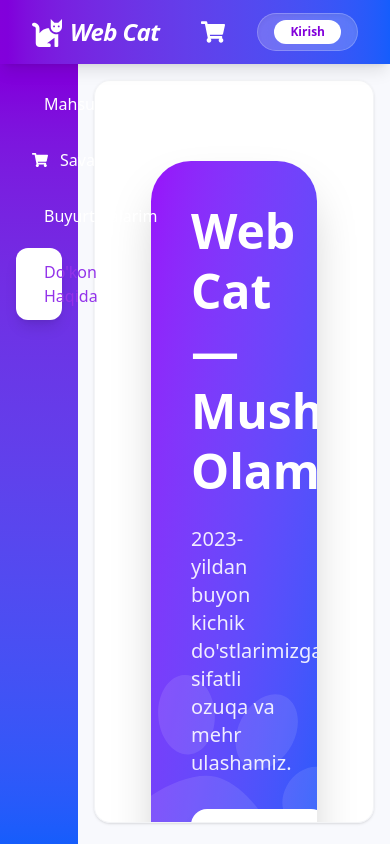
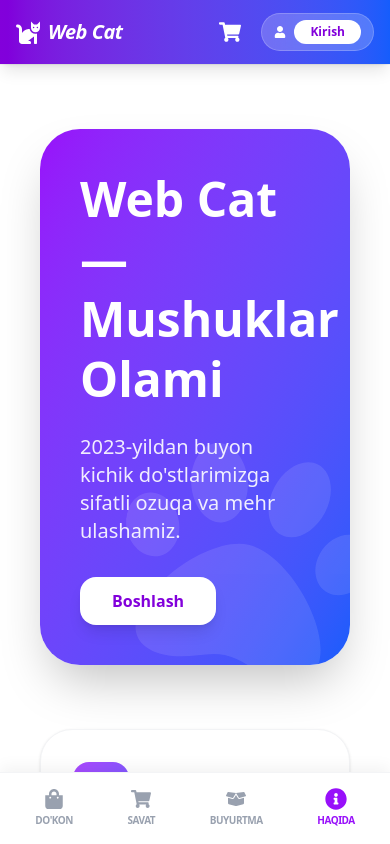
Before and after one commit to webdunyosi/webcat, a React (Vite) app: page /about in a window 390 px wide. Built offline with nearby package versions, Linux system fonts and the light colour scheme.

Commit message:
added sidebar layout

```diff
--- a/src/components/common/Header.jsx
+++ b/src/components/common/Header.jsx
@@ -1,4 +1,4 @@
-import { FaShoppingCart, FaCat } from "react-icons/fa"
+import { FaShoppingCart, FaCat, FaUser } from "react-icons/fa"
 import { useCart } from "../../context/CartContext"
 import { useAuth } from "../../context/AuthContext"
 import { Link, useNavigate } from "react-router-dom"
@@ -18,41 +18,36 @@ const Header = () => {
   }
 
   return (
-    <header className="h-16 bg-gradient-to-r from-purple-700 to-blue-600 text-white flex items-center justify-between px-8 shadow-lg z-50 sticky top-0">
-      <Link to="/" className="flex items-center gap-2 text-2xl font-bold group">
-        <FaCat className="text-3xl group-hover:rotate-12 transition-transform duration-300" />
+    <header className="h-16 bg-gradient-to-r from-purple-700 to-blue-600 text-white flex items-center justify-between px-4 md:px-8 shadow-lg z-[60] sticky top-0">
+      <Link to="/" className="flex items-center gap-2 text-xl md:text-2xl font-bold group">
+        <FaCat className="text-2xl md:text-3xl group-hover:rotate-12 transition-transform duration-300" />
         <span className="tracking-tight italic">Web Cat</span>
       </Link>
 
-      <div className="flex items-center gap-6">
-        <Link
-          to="/cart"
-          className="relative p-2 hover:scale-110 transition-transform"
-        >
-          <FaShoppingCart size={24} />
+      <div className="flex items-center gap-3 md:gap-6">
+        <Link to="/cart" className="relative p-2 hover:scale-110 transition-transform">
+          <FaShoppingCart size={22} className="md:w-6 md:h-6" />
           {totalItems > 0 && (
-            <span className="absolute -top-1 -right-1 bg-red-500 text-[10px] w-5 h-5 flex items-center justify-center rounded-full border-2 border-purple-700 font-bold animate-pulse">
+            <span className="absolute top-0 right-0 bg-red-500 text-[10px] w-4 h-4 md:w-5 md:h-5 flex items-center justify-center rounded-full border-2 border-purple-700 font-bold">
               {totalItems}
             </span>
           )}
         </Link>
 
-        <div className="flex items-center gap-3 backdrop-blur-md bg-white/20 px-4 py-1.5 rounded-full border border-white/20 shadow-inner">
-          <span className="font-medium text-sm hidden sm:block">
+        <div className="flex items-center gap-2 md:gap-3 backdrop-blur-md bg-white/20 px-3 md:px-4 py-1.5 rounded-full border border-white/20">
+          <FaUser className="text-xs sm:hidden" />
+          <span className="font-medium text-xs md:text-sm hidden sm:block">
             {user ? user.name : "Mehmon"}
           </span>
           {user ? (
             <button
               onClick={handleLogout}
-              className="bg-white text-purple-700 px-4 py-1 rounded-full text-xs font-bold hover:bg-red-50 transition active:scale-95 shadow-sm"
+              className="bg-white text-purple-700 px-3 md:px-4 py-1 rounded-full text-[10px] md:text-xs font-black hover:bg-red-50 transition active:scale-95"
             >
               Chiqish
             </button>
           ) : (
-            <Link
-              to="/login"
-              className="bg-white text-purple-700 px-4 py-1 rounded-full text-xs font-bold transition"
-            >
+            <Link to="/login" className="bg-white text-purple-700 px-4 py-1 rounded-full text-xs font-bold">
               Kirish
             </Link>
           )}
--- a/src/components/common/Sidebar.jsx
+++ b/src/components/common/Sidebar.jsx
@@ -1,88 +1,68 @@
-import { FaBoxOpen, FaInfoCircle, FaShoppingBag, FaShoppingCart } from "react-icons/fa" // FaShoppingCart qo'shildi
+import { FaBoxOpen, FaInfoCircle, FaShoppingBag, FaShoppingCart } from "react-icons/fa"
 import { Link, useLocation } from "react-router-dom"
-import { useCart } from "../../context/CartContext" // Savatdagi sonni olish uchun
+import { useCart } from "../../context/CartContext"
 
 const Sidebar = () => {
   const location = useLocation()
-  const { cartItems } = useCart() // Savatdagi mahsulotlarni olamiz
-
-  // Savatdagi jami mahsulotlar sonini hisoblash
+  const { cartItems } = useCart()
   const totalItems = cartItems.reduce((acc, item) => acc + item.quantity, 0)
-
-  // Aktiv linkni aniqlash uchun yordamchi funksiya
   const isActive = (path) => location.pathname === path
 
+  const menuItems = [
+    { path: "/", label: "Do'kon", icon: <FaShoppingBag /> },
+    { path: "/cart", label: "Savat", icon: <FaShoppingCart />, badge: totalItems },
+    { path: "/orders", label: "Buyurtma", icon: <FaBoxOpen /> },
+    { path: "/about", label: "Haqida", icon: <FaInfoCircle /> },
+  ]
+
   return (
-    <div className="w-1/5 shrink-0">
-      <aside className="fixed top-16 left-0 bottom-0 z-20 w-1/5 bg-gradient-to-b from-purple-700 to-blue-600 p-4 flex flex-col gap-2">
-
-        {/* Mahsulotlar */}
+    <>
+      {/* DESKTOP SIDEBAR (lg ekrandan boshlab ko'rinadi) */}
+      <aside className="hidden lg:flex fixed top-16 left-0 bottom-0 z-20 w-1/5 bg-gradient-to-b from-purple-700 to-blue-600 p-4 flex-col gap-2">
+        {menuItems.map((item) => (
           <Link
-          to="/"
-          className={`flex items-center gap-3 px-4 py-3 rounded-xl transition-all ${
-            isActive("/")
-              ? "bg-white text-[#9333EA] shadow-md"
-              : "text-white hover:bg-white/10"
-          }`}
-        >
-          <FaShoppingBag />
-          <span className="font-medium">Mahsulotlar</span>
-        </Link>
-
-        {/* Savatcha - YANGI QISM */}
-        <Link
-          to="/cart"
+            key={item.path}
+            to={item.path}
             className={`flex items-center justify-between px-4 py-3 rounded-xl transition-all ${
-            isActive("/cart")
-              ? "bg-white text-[#9333EA] shadow-lg"
-              : "text-white hover:bg-white/10"
+              isActive(item.path) ? "bg-white text-purple-600 shadow-lg" : "text-white hover:bg-white/10"
             }`}
           >
             <div className="flex items-center gap-3">
-            <FaShoppingCart />
-            <span className="font-medium">Savatcha</span>
+              {item.icon}
+              <span className="font-medium">{item.label}</span>
             </div>
-
-          {/* Savatda mahsulot bo'lsa, sonini ko'rsatish */}
-          {totalItems > 0 && (
-            <span className={`text-[10px] font-bold px-2 py-0.5 rounded-full border ${
-              isActive("/cart")
-                ? "bg-purple-600 text-white border-purple-600"
-                : "bg-red-500 text-white border-red-400 animate-pulse"
-            }`}>
-              {totalItems}
+            {item.badge > 0 && (
+              <span className={`text-[10px] font-bold px-2 py-0.5 rounded-full ${isActive(item.path) ? 'bg-purple-600 text-white' : 'bg-red-500 text-white animate-pulse'}`}>
+                {item.badge}
               </span>
             )}
           </Link>
+        ))}
+      </aside>
 
-        {/* Buyurtmalarim */}
+      {/* MOBILE BOTTOM NAVIGATION (faqat mobilda ko'rinadi) */}
+      <nav className="lg:hidden fixed bottom-0 left-0 right-0 z-[100] bg-white border-t border-gray-100 flex justify-around items-center px-2 py-2 shadow-[0_-5px_15px_rgba(0,0,0,0.05)]">
+        {menuItems.map((item) => (
           <Link
-          to="/orders"
-          className={`flex items-center gap-3 px-4 py-3 rounded-xl transition-all ${
-            isActive("/orders")
-              ? "bg-white text-[#9333EA] shadow-lg"
-              : "text-white hover:bg-white/10"
+            key={item.path}
+            to={item.path}
+            className={`flex flex-col items-center gap-1 p-2 rounded-xl transition-all relative ${
+              isActive(item.path) ? "text-purple-600" : "text-gray-400"
             }`}
           >
-          <FaBoxOpen />
-          <span className="font-medium">Buyurtmalarim</span>
+            <div className={`text-xl ${isActive(item.path) ? "scale-110" : ""}`}>{item.icon}</div>
+            <span className="text-[10px] font-bold uppercase tracking-tighter">{item.label}</span>
+
+            {/* Mobilda savatdagi son belgisi */}
+            {item.badge > 0 && (
+              <span className="absolute top-1 right-2 bg-red-500 text-white text-[8px] w-4 h-4 flex items-center justify-center rounded-full border border-white">
+                {item.badge}
+              </span>
+            )}
           </Link>
-
-        {/* Do'kon Haqida */}
-        <Link
-          to="/about"
-          className={`flex items-center gap-3 px-4 py-3 rounded-xl transition-all ${
-            isActive("/about")
-              ? "bg-white text-[#9333EA] shadow-lg"
-              : "text-white hover:bg-white/10"
-          }`}
-        >
-          <FaInfoCircle />
-          <span className="font-medium">Do'kon Haqida</span>
-        </Link>
-
-      </aside>
-    </div>
+        ))}
+      </nav>
+    </>
   )
 }
 
--- a/src/layouts/MainLayout.jsx
+++ b/src/layouts/MainLayout.jsx
@@ -1,4 +1,3 @@
-// src/layouts/MainLayout.jsx
 import { Outlet } from "react-router-dom"
 import Header from "../components/common/Header"
 import Sidebar from "../components/common/Sidebar"
@@ -9,14 +8,18 @@ const MainLayout = () => {
       {/* --- HEADER --- */}
       <Header />
 
-      <div className="flex flex-1 overflow-hidden">
+      <div className="flex flex-1 overflow-hidden relative">
         {/* --- SIDEBAR --- */}
+        {/* Kompyuterda sidebar o'z joyida, mobilda pastda bo'ladi */}
         <Sidebar />
 
         {/* --- MAIN CONTENT AREA --- */}
-        <main className="w-4/5 ml-auto">
-          <div className="h-[88vh] m-4 rounded-2xl overflow-y-auto p-8 bg-white shadow-sm border border-gray-100">
-            <Outlet />
+        {/* ml-auto faqat lg ekranlarda sidebar kengligi (1/5) uchun joy tashlaydi */}
+        <main className="w-full lg:w-4/5 lg:ml-auto transition-all duration-300">
+          <div className="h-[calc(100vh-64px)] lg:h-[88vh] m-0 lg:m-4 lg:rounded-2xl overflow-y-auto p-4 md:p-8 bg-white shadow-sm border-t lg:border border-gray-100">
+            <div className="pb-20 lg:pb-0"> {/* Mobilda kontent bottom-nav ostida qolmasligi uchun */}
+              <Outlet />
+            </div>
           </div>
         </main>
       </div>
```
Lines whose indentation alone changed are shown as unchanged.
